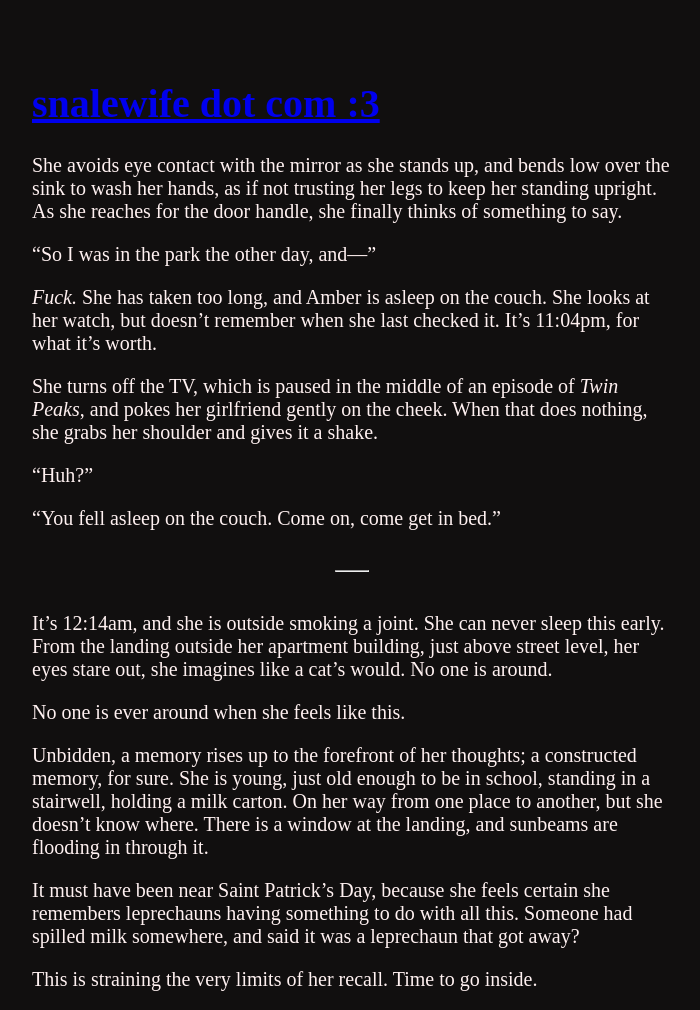
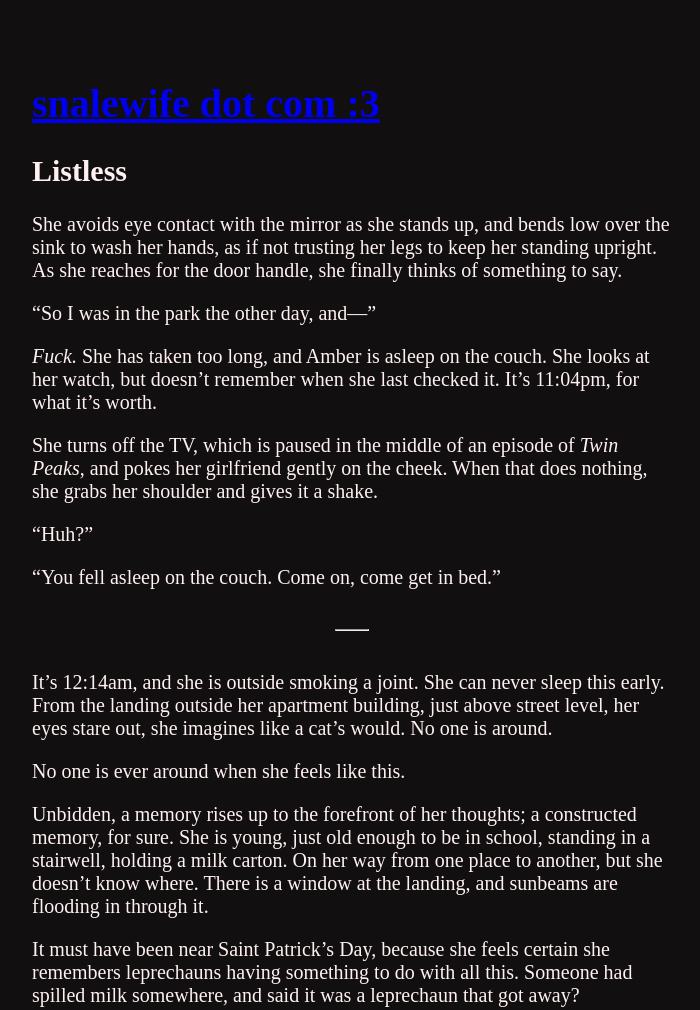
Before and after one commit to snalewife/writing, a plain HTML site: page listless.html in a window 1280 px wide. Shown: the top 1010 px of the page, without its empty margins (288-988 px from the left). Drawn offline with Linux system fonts and the light colour scheme.

Commit message:
listless

```diff
--- a/listless.html
+++ b/listless.html
@@ -47,6 +47,7 @@
   <body>
     <header>
       <h1><a href="https://snalewife.com">snalewife dot com :3</a></h1>
+      <h2>Listless</h2>
     </header>
     <p>She avoids eye contact with the mirror as she stands up, and
     bends low over the sink to wash her hands, as if not trusting her
```
